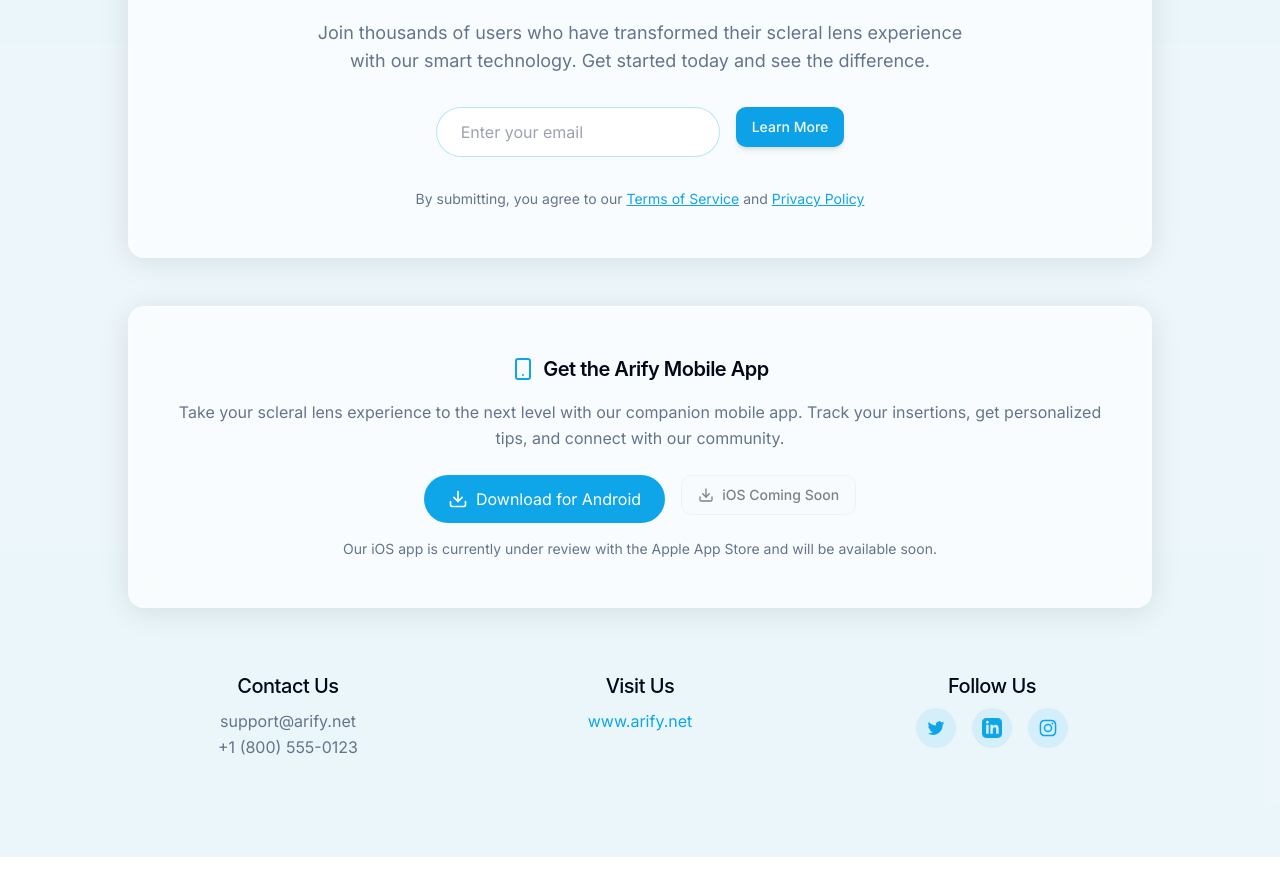
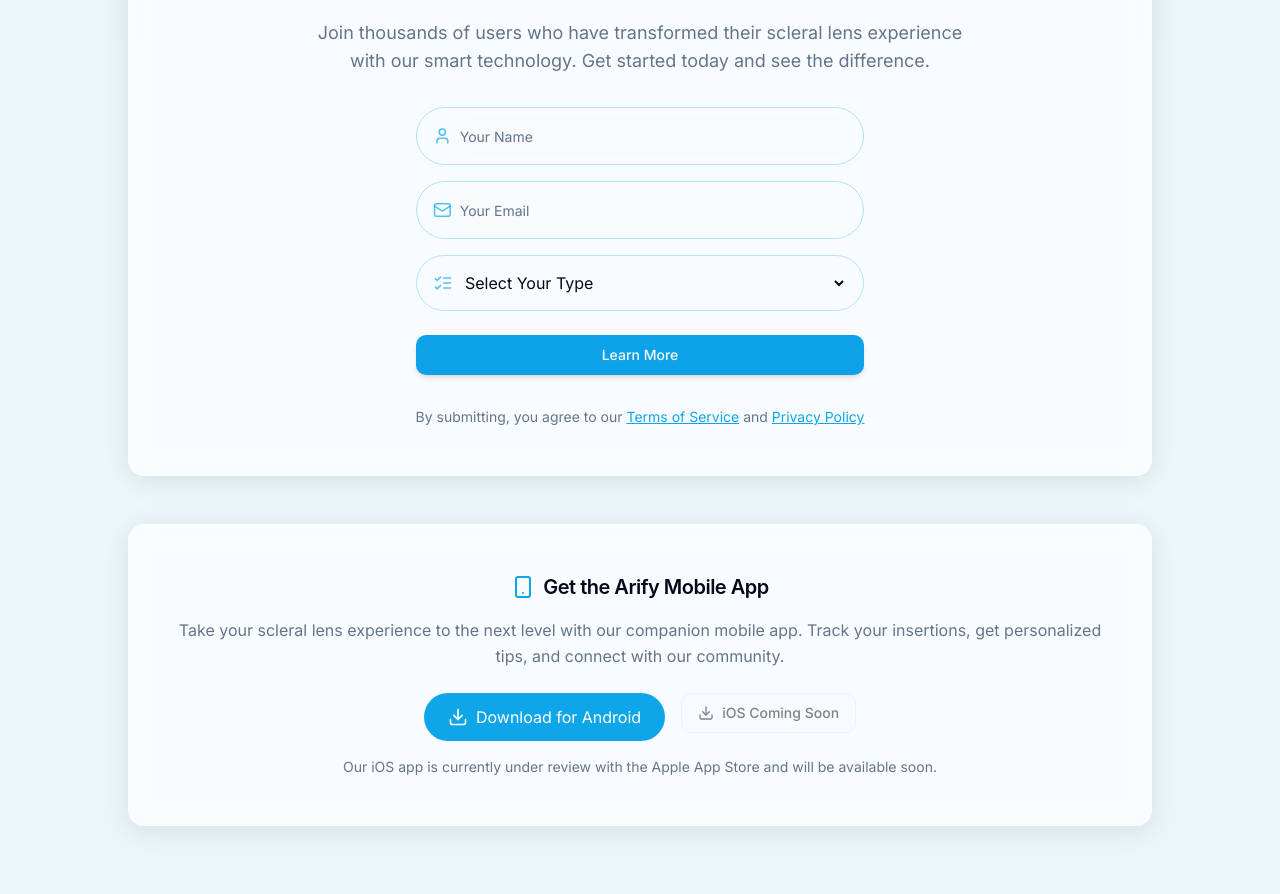
Before and after one commit to vdalal/arify-scleral-contact-lens-smarttool, a React (Vite) app: page / in a window 1280 px wide. Shown: the part 4276-5170 px from the top of the page. Built offline with nearby package versions, Linux system fonts and the light colour scheme.

Commit message:
Add contact form to CTA section
Implement a contact form in the CTA section to collect user information, including name, email, and type, using Netlify attributes for form submission.

```diff
--- a/src/components/CTA.tsx
+++ b/src/components/CTA.tsx
@@ -1,7 +1,9 @@
+
 import React from "react";
 import { Button } from "@/components/ui/button";
 import AnimatedSection from "./AnimatedSection";
-import { Smartphone, Download } from "lucide-react";
+import { Smartphone, Download, User, Mail, ListChecks } from "lucide-react";
+import { Input } from "@/components/ui/input";
 
 const CTA: React.FC = () => {
   return (
@@ -20,14 +22,52 @@ const CTA: React.FC = () => {
                 the difference.
               </p>
 
-              <div className="flex flex-col md:flex-row justify-center gap-4 mb-8">
-                <input
-                  type="email"
-                  placeholder="Enter your email"
-                  className="px-6 py-3 rounded-full border border-brand-blue/30 focus:outline-none focus:ring-2 focus:ring-brand-blue/50 min-w-[250px]"
-                />
-                <Button className="btn-primary">Learn More</Button>
-              </div>
+              <form
+                name="contact"
+                method="POST"
+                data-netlify="true"
+                className="flex flex-col max-w-md mx-auto gap-4 mb-8"
+              >
+                <input type="hidden" name="form-name" value="contact" />
+
+                <div className="flex items-center gap-2 rounded-full border border-brand-blue/30 px-4 py-2">
+                  <User className="text-brand-blue/70 h-5 w-5" />
+                  <Input
+                    type="text"
+                    name="name"
+                    placeholder="Your Name"
+                    required
+                    className="border-0 focus-visible:ring-0 focus-visible:ring-offset-0 px-0"
+                  />
+                </div>
+
+                <div className="flex items-center gap-2 rounded-full border border-brand-blue/30 px-4 py-2">
+                  <Mail className="text-brand-blue/70 h-5 w-5" />
+                  <Input
+                    type="email"
+                    name="email"
+                    placeholder="Your Email"
+                    required
+                    className="border-0 focus-visible:ring-0 focus-visible:ring-offset-0 px-0"
+                  />
+                </div>
+
+                <div className="flex items-center gap-2 rounded-full border border-brand-blue/30 px-4 py-2">
+                  <ListChecks className="text-brand-blue/70 h-5 w-5 shrink-0" />
+                  <select
+                    name="type"
+                    className="w-full bg-transparent focus:outline-none py-2"
+                    required
+                  >
+                    <option value="" disabled selected>Select Your Type</option>
+                    <option value="Scleral lens user">Scleral lens user</option>
+                    <option value="Plunger user">Plunger user</option>
+                    <option value="Other">Other</option>
+                  </select>
+                </div>
+
+                <Button type="submit" className="btn-primary mt-2">Learn More</Button>
+              </form>
 
               <p className="text-sm text-brand-gray">
                 By submitting, you agree to our{" "}
```
